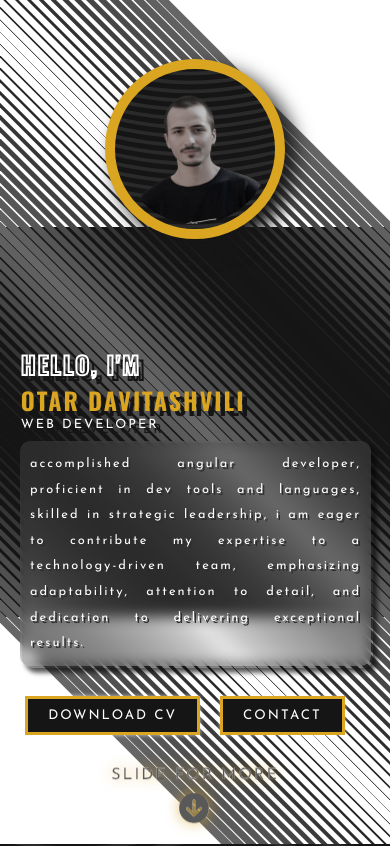
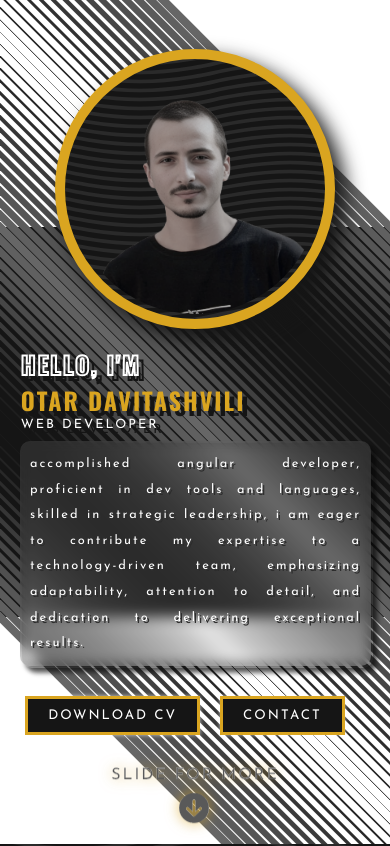
Before and after one commit to WERSIT35/Portfolio, an Angular app: page / in a window 390 px wide. Shown: the top 846 px of the page. Built offline with nearby package versions, Linux system fonts and the light colour scheme.

Commit message:
main edit

```diff
--- a/src/app/main/main.component.scss
+++ b/src/app/main/main.component.scss
@@ -726,6 +726,7 @@ main {
         height:60%;
         width: 100%;
         .titleContainer{
+          transform: translateY(30px);
           width: 60%;
         }
         .txtContainer{
@@ -736,10 +737,11 @@ main {
         transform: translateY(-40px);
       }
       .image {
+        transform: translateY(40px);
         width: 100%;
         img{
-          height: 150px;
-          width: 150px;
+          height: 300px;
+          width: 300px;
         }
       }
     }
@@ -813,10 +815,11 @@ main {
         transform: translateY(-40px);
       }
       .image {
+        transform: translateY(40px);
         width: 100%;
         img{
-          height: 150px;
-          width: 150px;
+          height: 250px;
+          width: 250px;
         }
       }
     }
```
